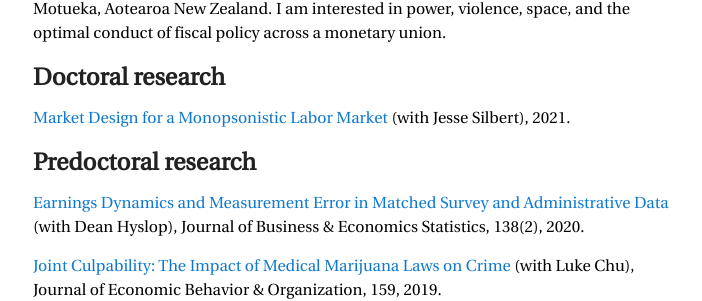
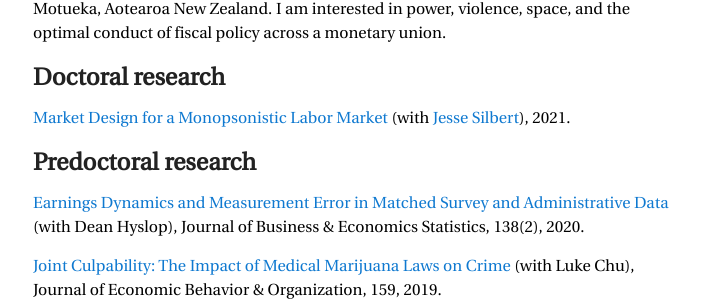
Before and after one commit to wilburtownsend/wilburtownsend.github.io, a Jekyll site: the page built from index.md, in a window 1280 px wide. Shown: the part 145-446 px from the top of the page, without its empty margins (287-989 px from the left). Built offline with Jekyll 4.4.1, drawn with Linux system fonts in a browser that asks for light colours; our own code applies the rules of GitHub Pages for plain Markdown files; part of the change alters nothing that is shown.

```diff
--- a/index.md
+++ b/index.md
@@ -5,7 +5,7 @@ I am a doctoral student in business economics at Harvard University. I am from M
 ### Doctoral research
 
 [Market Design for a Monopsonistic Labor Market](papers/market design monopsony.pdf)
-(with Jesse Silbert), 2021.
+(with [Jesse Silbert](https://jesse-silbert.github.io/)), 2021.
 
 
 ### Predoctoral research
```
